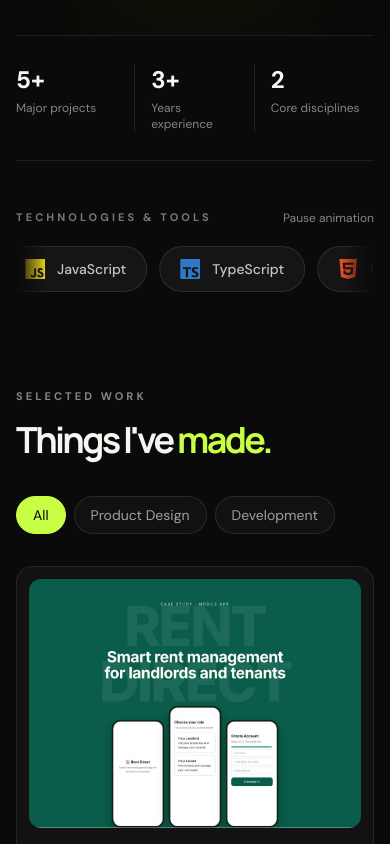
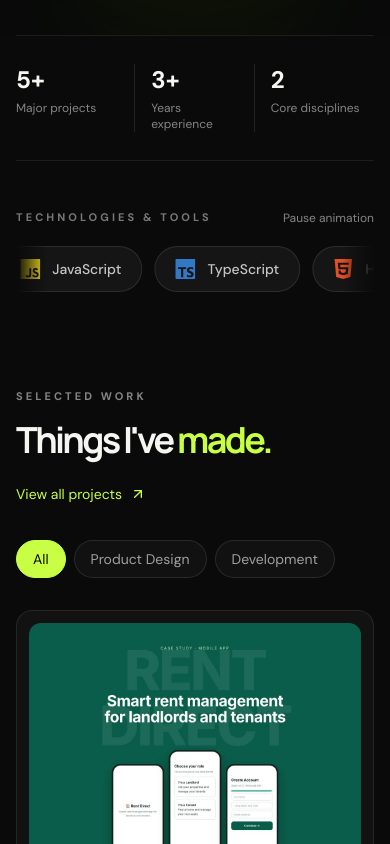
Before and after one commit to richyboy035/richard-bernard-portfolio, a Next.js app: page / in a window 390 px wide. Shown: the part 1156-2000 px from the top of the page. Built offline with nearby package versions, Linux system fonts and the light colour scheme.

Commit message:
Fix view all projects destination

```diff
--- a/components/Projects.tsx
+++ b/components/Projects.tsx
@@ -3,6 +3,7 @@
 
 import { useEffect, useRef, useState, type ReactNode } from 'react';
 import Image from 'next/image';
+import Link from 'next/link';
 import { AnimatePresence, motion, useReducedMotion } from 'framer-motion';
 import {
   ArrowUpRight,
@@ -324,8 +325,8 @@ export default function Projects() {
         </div>
 
         <a
-          href="/#contact"
-          className="hidden items-center gap-2 text-sm text-lime transition hover:gap-3 md:flex"
+          href="/projects"
+          className="inline-flex items-center gap-2 text-sm text-lime transition hover:gap-3"
         >
           View all projects <ArrowUpRight size={16} />
         </a>
```
